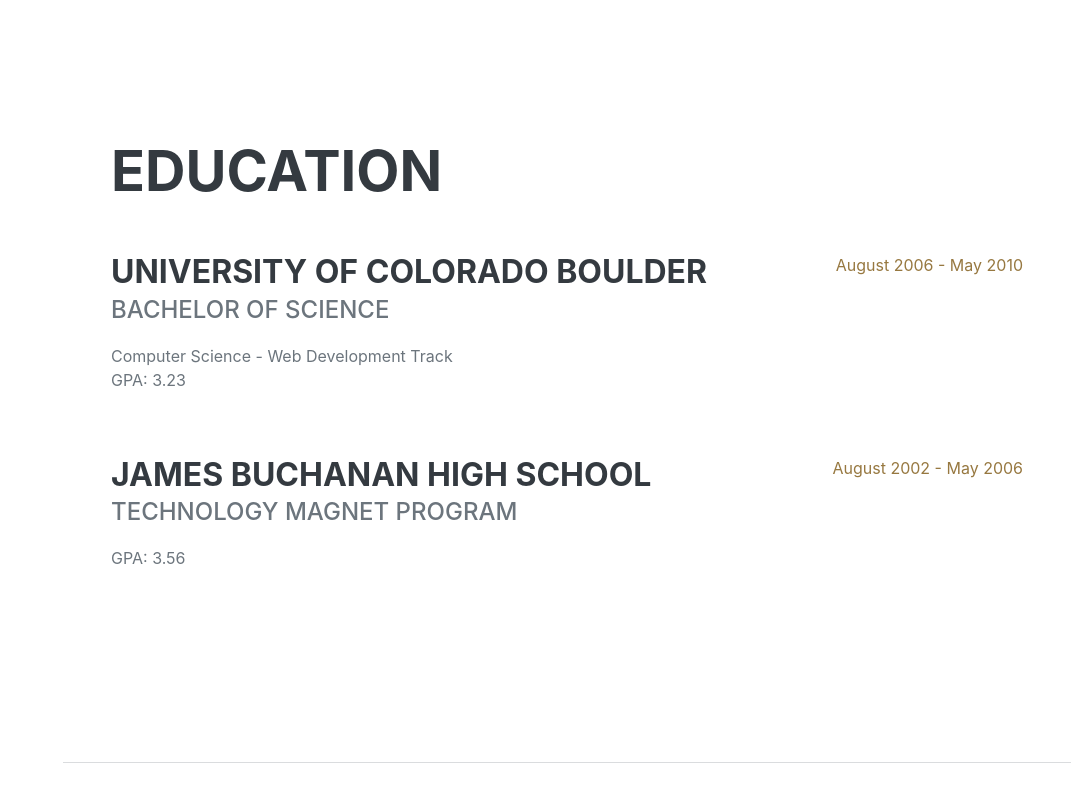
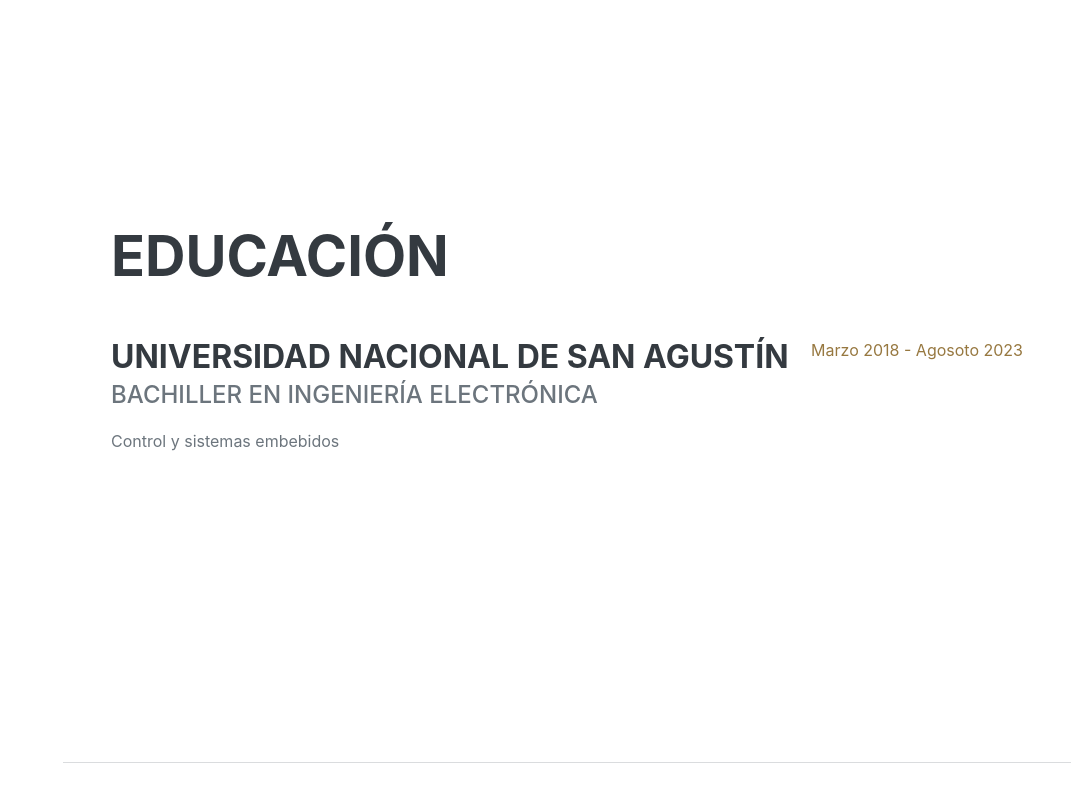
Before and after one commit to Jusepepe/Jusepepe.github.io, a plain HTML site: page index.html in a window 1280 px wide. Shown: the part 1640-2442 px from the top of the page, without its empty margins (209-1280 px from the left). Drawn offline with nearby package versions, Linux system fonts and the light colour scheme; a web font is replaced by a local one.

Commit message:
Cambio de la sección educación

```diff
--- a/index.html
+++ b/index.html
@@ -83,23 +83,14 @@
             <!-- Education-->
             <section class="resume-section" id="education">
                 <div class="resume-section-content">
-                    <h2 class="mb-5">Education</h2>
+                    <h2 class="mb-5">Educación</h2>
                     <div class="d-flex flex-column flex-md-row justify-content-between mb-5">
                         <div class="flex-grow-1">
-                            <h3 class="mb-0">University of Colorado Boulder</h3>
-                            <div class="subheading mb-3">Bachelor of Science</div>
-                            <div>Computer Science - Web Development Track</div>
-                            <p>GPA: 3.23</p>
+                            <h3 class="mb-0">Universidad Nacional de San Agustín</h3>
+                            <div class="subheading mb-3">Bachiller en Ingeniería Electrónica</div>
+                            <div>Control y sistemas embebidos</div>
                         </div>
-                        <div class="flex-shrink-0"><span class="text-primary">August 2006 - May 2010</span></div>
-                    </div>
-                    <div class="d-flex flex-column flex-md-row justify-content-between">
-                        <div class="flex-grow-1">
-                            <h3 class="mb-0">James Buchanan High School</h3>
-                            <div class="subheading mb-3">Technology Magnet Program</div>
-                            <p>GPA: 3.56</p>
-                        </div>
-                        <div class="flex-shrink-0"><span class="text-primary">August 2002 - May 2006</span></div>
+                        <div class="flex-shrink-0"><span class="text-primary">Marzo 2018 - Agosoto 2023</span></div>
                     </div>
                 </div>
             </section>
```
